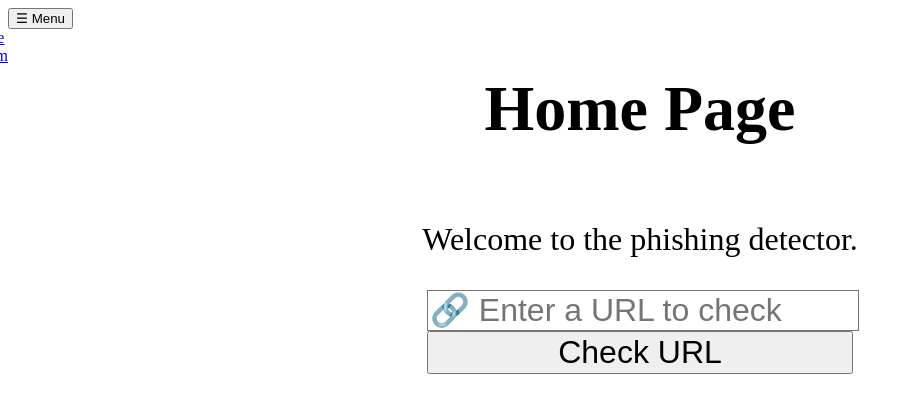
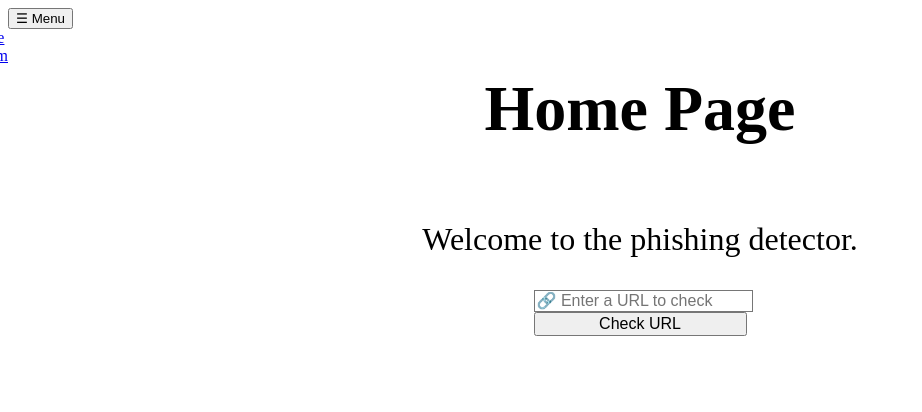
Before and after one commit to jooh6969/Orbital-7494, a React (Vite) app in the folder phishing-detector/: page / in a window 1280 px wide. Shown: the top 412 px of the page, without its empty margins (0-922 px from the left). Built offline with nearby package versions, Linux system fonts and the light colour scheme; the HTML template or start-up script is replaced by a standard one.

Commit message:
size fix

```diff
--- a/phishing-detector/src/components/SearchBar.jsx
+++ b/phishing-detector/src/components/SearchBar.jsx
@@ -37,11 +37,11 @@ const SearchBar = () => {
           value={url}
           onChange={(e) => setUrl(e.target.value)}
           placeholder="🔗 Enter a URL to check"
-          className="border border-gray-400 px-8 py-6 rounded text-[2rem] w-full shadow-md"
+          className="border border-gray-400 px-8 py-6 rounded text-[1rem] w-full shadow-md"
         />
         <button
           type="submit"
-          className="bg-blue-600 text-white px-8 py-6 rounded hover:bg-blue-700 text-[2rem] font-semibold shadow-md"
+          className="bg-blue-600 text-white px-8 py-6 rounded hover:bg-blue-700 text-[1rem] font-semibold shadow-md"
         >
           {loading ? "Checking..." : "Check URL"}
         </button>
```
